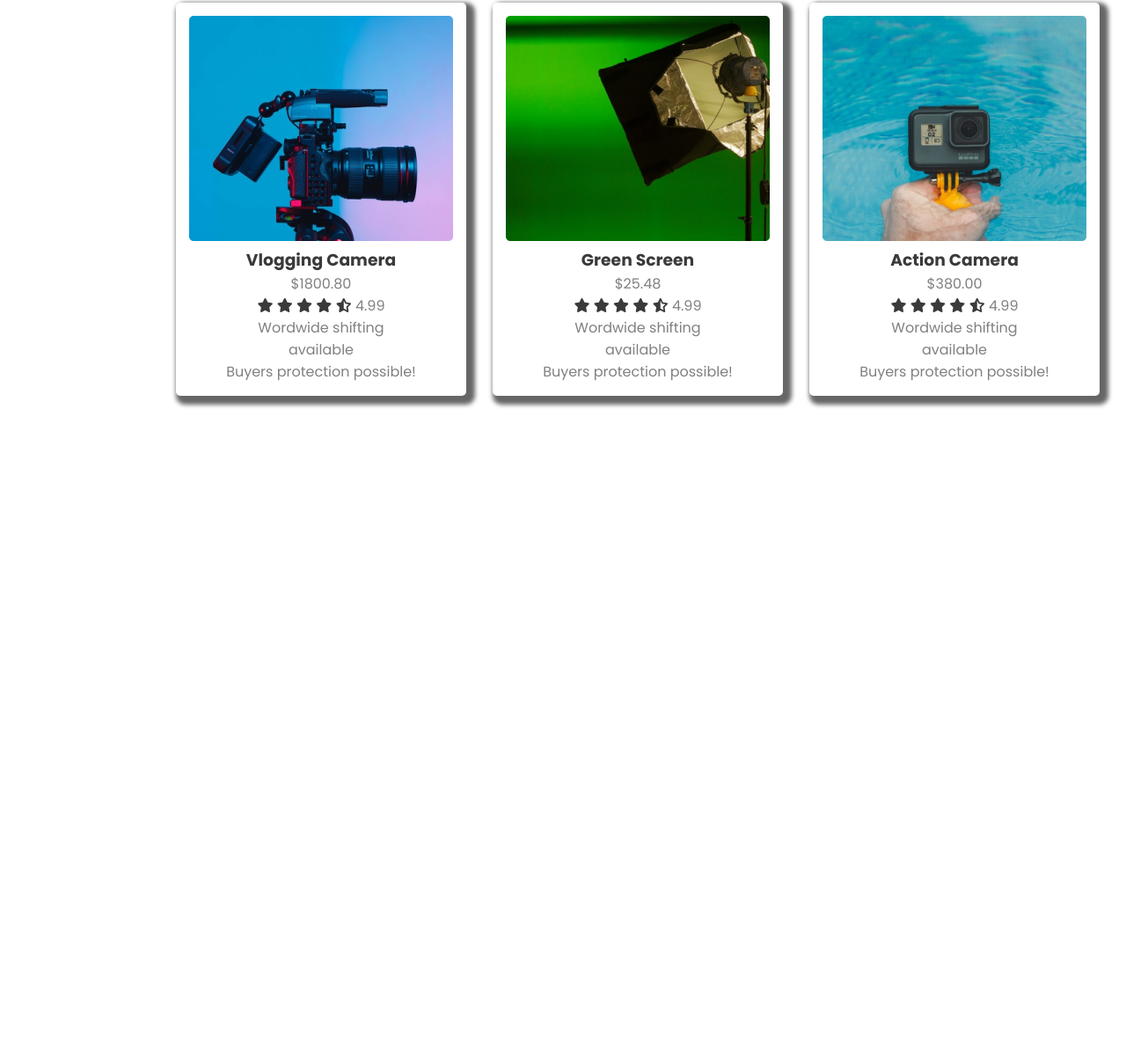
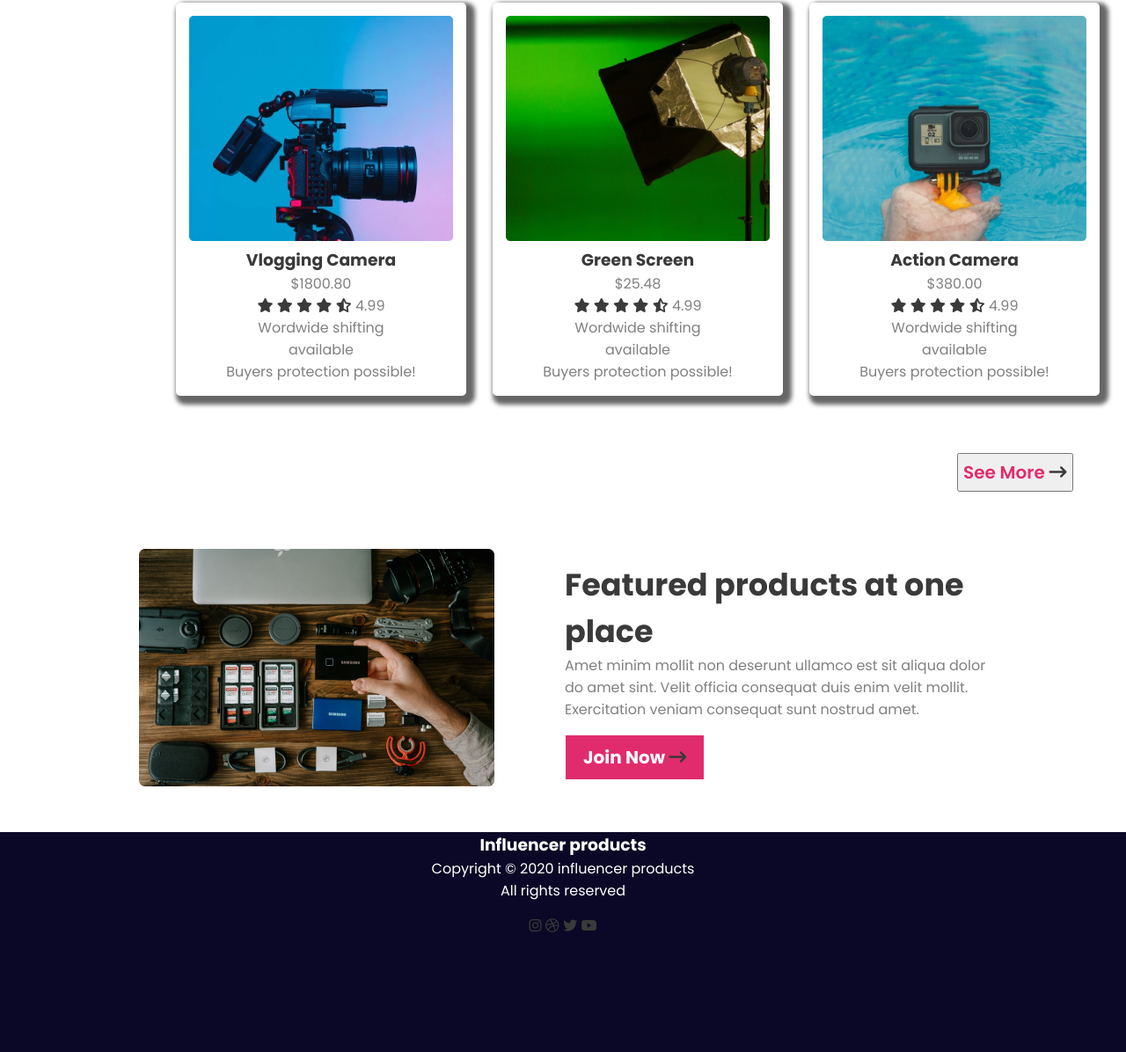
Before and after one commit to Nusrat-Jahan-Nodi/influencer-gear, a plain HTML site: page index.html in a window 1280 px wide. Shown: the part 1901-3097 px from the top of the page at 88% size. Before the commit the page ends 2381 px from the top, so only its background shows below. Drawn offline with Linux system fonts and the light colour scheme.

Commit message:
third commit

```diff
--- a/index.html
+++ b/index.html
@@ -231,8 +231,45 @@
                     </div>
                 </div>
               </div>
+              <div>
+                <button type="button" class="see_more_btn">See More <i class="fa-solid fa-arrow-right-long" id="arrow_pink"></i></button>
+              </div>
           </div>
+          <!-- feature -->
+           <div class="feature">
+            <div class="feature_img">
+                <img src="images/gear.png">
+            </div>
+            <div class="feature_content">
+                <h3>Featured products at one place</h3>
+                <p>
+                    Amet minim mollit non deserunt ullamco est sit aliqua dolor <br>
+                    do amet sint. Velit officia consequat duis enim velit mollit. <br>
+                    Exercitation veniam consequat sunt nostrud amet.
+                </p>
+                <button type="button" class="join_btn">Join Now <i class="fa-solid fa-arrow-right-long" id="3rd_arrow"></i></button>
+            </div>
+           </div>
+
         </section>
      </main>
+     <!-- the end of main section -->
+      <footer>
+            <section class="footer">
+                <div class="footer_container">
+                    <h3>Influencer products</h3>
+                    <p>
+                        Copyright © 2020 influencer products <br>
+                        All rights reserved
+                    </p>
+                    <div class="icons">
+                        <i class="fa-brands fa-instagram"></i>
+                        <i class="fa-brands fa-dribbble"></i>
+                        <i class="fa-brands fa-twitter"></i>
+                        <i class="fa-brands fa-youtube"></i>
+                    </div>
+                </div>
+            </section>
+      </footer>
 </body>
 </html>
--- a/style.css
+++ b/style.css
@@ -68,6 +68,12 @@ nav{
     border: 1px solid white;
     border-radius: 15px;
     font-weight: 700;
+    transition: 0.5s ease-in-out;
+}
+.preebook_button:hover{
+    background-color: darkmagenta;
+    transition: 0.5s ease-in-out;
+    opacity: 0.5;
 }
 #arrow{
     size: 8px;
@@ -93,6 +99,7 @@ nav{
     grid-template-columns: repeat(3,1fr);
     margin-left: 200px;
     margin-right: 100px;
+    margin-bottom: 35px;
 }
 .collection_details{
     box-shadow: 5px 5px 5px 5px rgba(0, 0, 0, 0.6);
@@ -102,6 +109,55 @@ nav{
     text-align: center;
     border-radius: 5px;
 }
+.see_more_btn{
+    color: #E02C6D;
+    font-size: 20px;
+    font-weight: 600;
+    padding: 5px;
+    margin: 0px 0px 20px 85%;
+}
+/* feature */
+.feature{
+    display: flex;
+    align-items: center;
+    margin: 45px 78px 45px 78px;
+}
+.feature_img{
+    margin-right: 80px;
+    margin-left: 80px;
+}
+.feature_content h3{
+    font-size: 35px;
+}
+.join_btn{
+    background-color: #E02C6D;
+    color: white;
+    margin-top: 16px;
+    padding: 10px 20px;
+    border: 1px solid white;
+    font-weight: 700;
+    font-size: 20px;
+}
+#3rd_arrow{
+    size: 8px;
+    color: white;
+}
+/* footer */
+.footer_container{
+    background-color: #0A0826;
+    text-align: center;
+    height: 250px;
+    width: 100%;
+}
+.footer_container h3{
+    color: white;
+}
+.footer_container p{
+    color: white;
+}
+.icons{
+    margin-top: 15px;
+}
 
 /* media query */
 @media screen and (max-width: 576px) {
```
